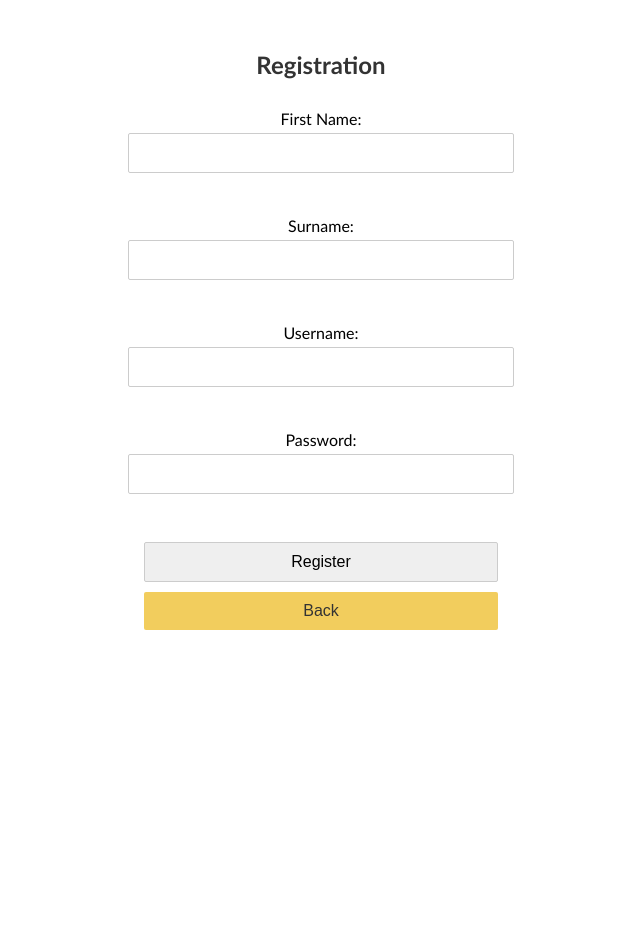
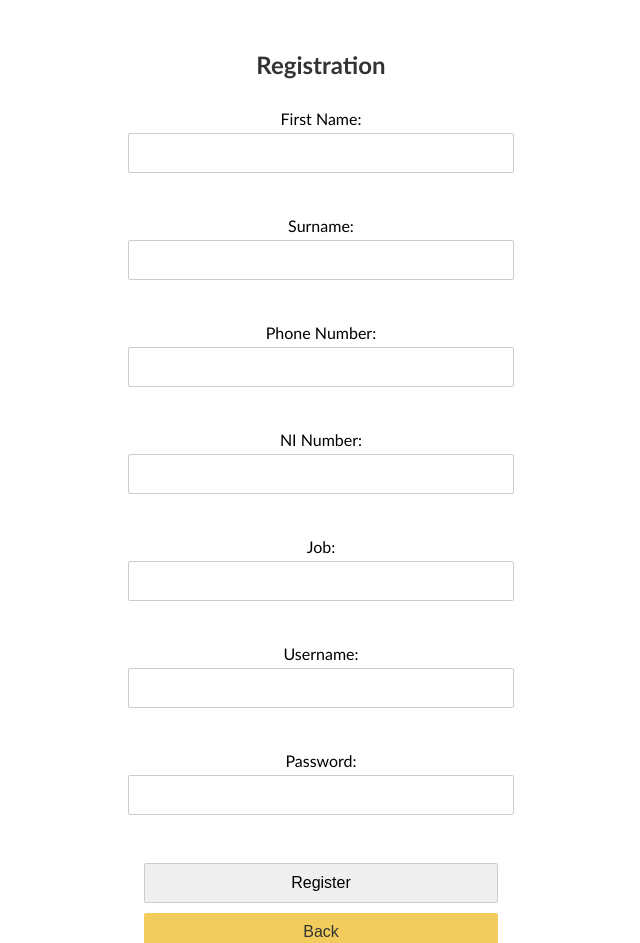
Before and after one commit to hermionelamb/Nopalito, a Flask app: page /register in a window 1280 px wide. Shown: the top 943 px of the page, without its empty margins (319-959 px from the left). Before the commit the page ends 630 px from the top, so only its background shows below. Run offline with Flask 3, Linux system fonts and the light colour scheme; some libraries are stand-ins or nearby versions.

Commit message:
Update register.html

```diff
--- a/src/staff_schedule/templates/register.html
+++ b/src/staff_schedule/templates/register.html
@@ -7,21 +7,34 @@
 </head>
 <body>
     <h2>Registration</h2>
+
+    <!-- Display an error message if there is an error during registration -->
     {% if error %}
         <p style="color: red;">{{ error }}</p>
     {% endif %}
+
+    <!-- Form for user registration -->
     <form method="post" action="/register">
         <label for="first_name">First Name:</label>
         <input type="text" id="first_name" name="first_name" required><br><br>
         <label for="surname">Surname:</label>
         <input type="text" id="surname" name="surname" required><br><br>
+        <label for="phone_number">Phone Number:</label>
+        <input type="text" id="phone_number" name="phone_number" required><br><br>
+        <label for="ni_number">NI Number:</label>
+        <input type="text" id="ni_number" name="ni_number" required><br><br>
+        <label for="job">Job:</label>
+        <input type="text" id="job" name="job" required><br><br>
         <label for="username">Username:</label>
         <input type="text" id="username" name="username" required><br><br>
         <label for="password">Password:</label>
         <input type="password" id="password" name="password" required><br><br>
+
+        <!-- Submit button to send the registration details to the server -->
         <input type="submit" value="Register">
     </form>
 
+    <!-- Button to navigate back to the home page -->
     <button onclick="window.location.href='/'">Back</button>
 
 </body>
```
